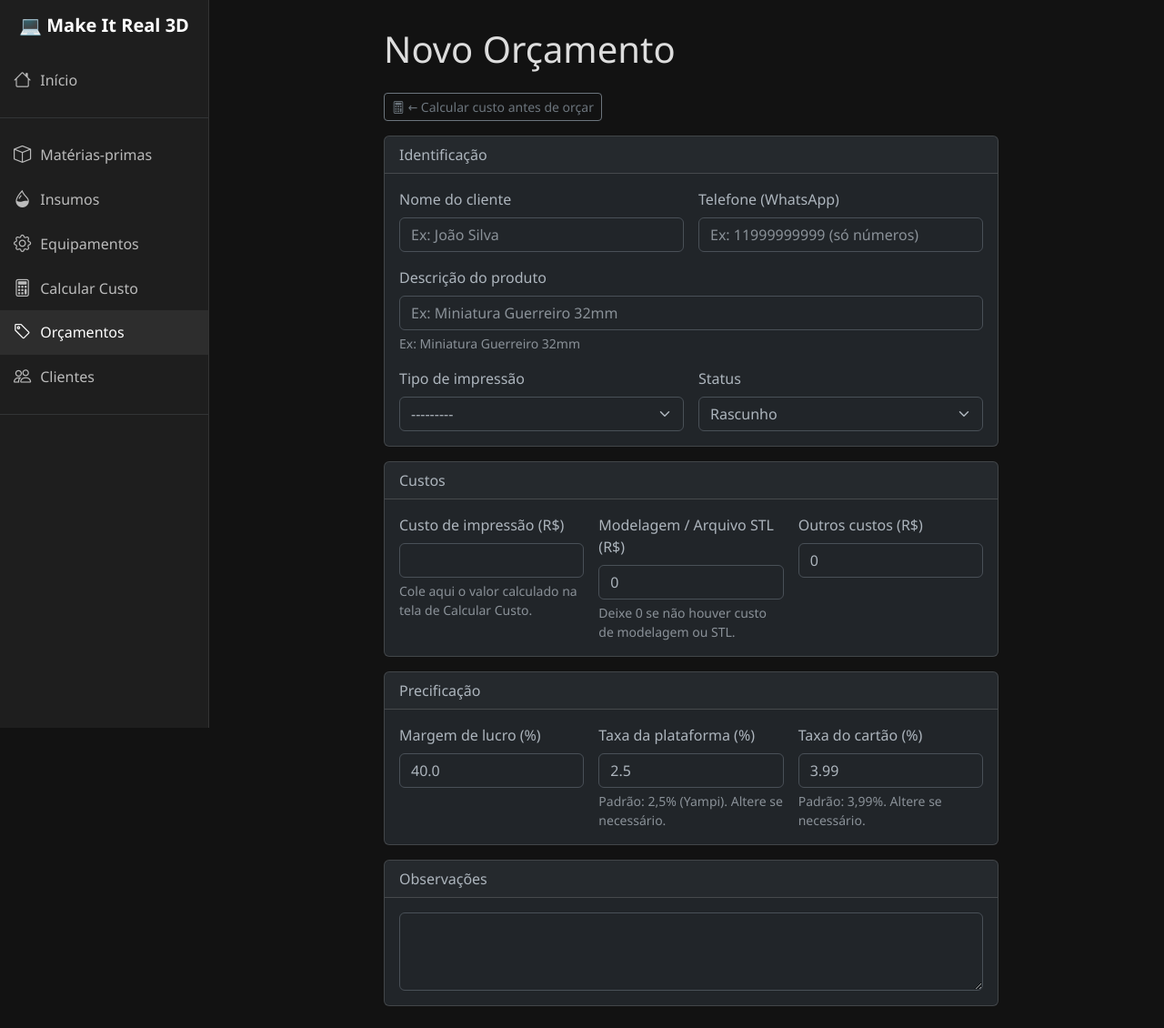
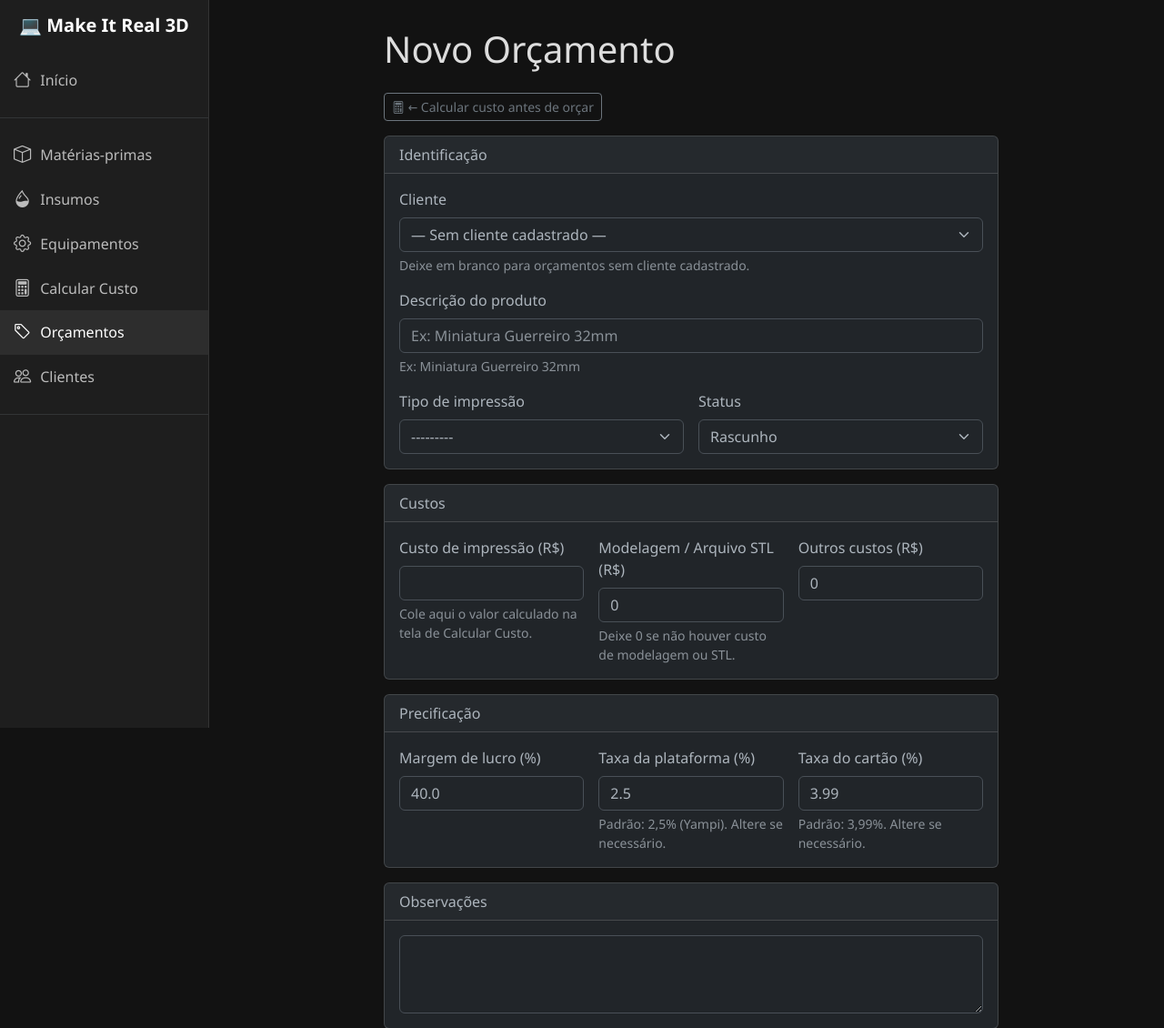
Before and after one commit to Uspinhal/Custos_3dPrint, a Django app: page /orcamentos/novo/ in a window 1280 px wide. Shown: the top 1130 px of the page at 91% size. Run offline with Django 5.2, Linux system fonts and the light colour scheme; data that the repository does not hold is empty.

Commit message:
feat(precificacao): integração completa orçamento-cliente com envio WhatsApp
- Substitui campos livres cliente_nome/telefone por FK para Cliente
- Formulário exibe apenas clientes ativos ordenados por nome
- Detalhe do orçamento exibe nome com link para ficha do cliente
- Botão WhatsApp atualiza status rascunho → enviado automaticamente
- Refatora detalhe_orcamento removendo lógica de URL duplicada
fix(equipamentos): elimina side-effect em custo_manutencao()

```diff
--- a/django_app/impressao_3d/precificacao/forms.py
+++ b/django_app/impressao_3d/precificacao/forms.py
@@ -1,11 +1,26 @@
 from django import forms
+from django.forms import ModelChoiceField
+
+from clientes.models import Cliente
 from .models import Orcamento
 
 
+class ClienteChoiceField(ModelChoiceField):
+    def label_from_instance(self, obj):
+        return obj.nome #type: ignore
 class OrcamentoForm(forms.ModelForm):
+    cliente = ClienteChoiceField(
+        queryset=Cliente.objects.filter(ativo=True).order_by('nome'),
+        required=False,
+        empty_label='— Sem cliente cadastrado —',
+        widget=forms.Select(attrs={'class': 'form-select'}),
+        label='Cliente',
+        help_text='Deixe em branco para orçamentos sem cliente cadastrado.',
+    )
     class Meta:
         model = Orcamento
         fields = [
+            'cliente',
             'descricao',
             'tipo_impressao',
             'custo_impressao',
@@ -16,10 +31,9 @@ class OrcamentoForm(forms.ModelForm):
             'taxa_cartao',
             'status',
             'observacoes',
-            'cliente_nome',
-            'cliente_telefone',
         ]
         widgets = {
+            'cliente':         forms.Select(attrs={'class': 'form-select'}),
             'descricao':       forms.TextInput(attrs={'class': 'form-control', 'placeholder': 'Ex: Miniatura Guerreiro 32mm'}),
             'tipo_impressao':  forms.Select(attrs={'class': 'form-select'}),
             'custo_impressao': forms.NumberInput(attrs={'class': 'form-control', 'step': '0.01'}),
@@ -30,10 +44,9 @@ class OrcamentoForm(forms.ModelForm):
             'taxa_cartao':     forms.NumberInput(attrs={'class': 'form-control', 'step': '0.01'}),
             'status':          forms.Select(attrs={'class': 'form-select'}),
             'observacoes':     forms.Textarea(attrs={'class': 'form-control', 'rows': 3}),
-            'cliente_nome':     forms.TextInput(attrs={'class': 'form-control', 'placeholder': 'Ex: João Silva'}),
-            'cliente_telefone': forms.TextInput(attrs={'class': 'form-control', 'placeholder': 'Ex: 11999999999 (só números)'}),
         }
         labels = {
+            'cliente':         'Cliente',
             'descricao':       'Descrição do produto',
             'tipo_impressao':  'Tipo de impressão',
             'custo_impressao': 'Custo de impressão (R$)',
@@ -44,10 +57,9 @@ class OrcamentoForm(forms.ModelForm):
             'taxa_cartao':     'Taxa do cartão (%)',
             'status':          'Status',
             'observacoes':     'Observações',
-            'cliente_nome':     'Nome do cliente',
-            'cliente_telefone': 'Telefone (WhatsApp)',
         }
         help_texts = {
+            'cliente':         'Deixe em branco para orçamentos sem cliente cadastrado.',
             'custo_impressao': 'Cole aqui o valor calculado na tela de Calcular Custo.',
             'custo_modelagem': 'Deixe 0 se não houver custo de modelagem ou STL.',
             'taxa_plataforma': 'Padrão: 2,5% (Yampi). Altere se necessário.',
--- a/django_app/impressao_3d/precificacao/urls.py
+++ b/django_app/impressao_3d/precificacao/urls.py
@@ -9,4 +9,5 @@ urlpatterns = [
     path('<int:orcamento_id>/',        views.detalhe_orcamento, name='detalhe'),
     path('<int:orcamento_id>/editar/', views.editar_orcamento,  name='editar'),
     path('<int:orcamento_id>/deletar/',views.deletar_orcamento, name='deletar'),
+    path('<int:orcamento_id>/enviar/', views.enviar_orcamento, name='enviar'),
 ]
--- a/django_app/impressao_3d/precificacao/views.py
+++ b/django_app/impressao_3d/precificacao/views.py
@@ -48,21 +48,7 @@ def editar_orcamento(request, orcamento_id):
 
 def detalhe_orcamento(request, orcamento_id):
     orcamento = get_object_or_404(Orcamento, id=orcamento_id)
-    nome = orcamento.cliente_nome or "cliente"
-    msg = (
-        f"Olá *{nome}*! Segue o orçamento para *{orcamento.descricao}*:\n\n"
-        f" - Valor Total: *R$ {orcamento.preco_final:.2f}*\n\n"
-        f"Qualquer dúvida estou à disposição!\n\n"
-        f"(ESSA MENSAGEM É UM TESTE AUTOMÁTICO, NÃO RESPONDA)"
-    )
-
-    if orcamento.cliente_telefone:
-        whatsapp_url = f"https://wa.me/55{orcamento.cliente_telefone}?text={quote(msg)}"
-    else:
-        whatsapp_url = f"https://wa.me/?text={quote(msg)}"
-
-    return render(request, 'precificacao/detalhe.html',
-                  {'orcamento': orcamento, 'whatsapp_url': whatsapp_url})
+    return render(request, 'precificacao/detalhe.html', {'orcamento': orcamento})
 
 
 def deletar_orcamento(request, orcamento_id):
@@ -70,3 +56,27 @@ def deletar_orcamento(request, orcamento_id):
     orcamento.delete()
     messages.success(request, "Orçamento excluído.")
     return redirect('precificacao:lista')
+
+def enviar_orcamento(request, orcamento_id):
+    orcamento = get_object_or_404(Orcamento, id=orcamento_id)
+
+    if orcamento.status == 'rascunho':
+        orcamento.status = 'enviado'
+        orcamento.save()
+        messages.success(request, "Status atualizado para Enviado.")
+
+    nome = (orcamento.cliente.nome if orcamento.cliente else "cliente")
+    telefone = (orcamento.cliente.whatsapp if orcamento.cliente else None)
+
+    msg = (
+        f"Olá *{nome}*! Segue o orçamento para *{orcamento.descricao}*:\n\n"
+        f" - Valor Total: *R$ {orcamento.preco_final:.2f}*\n\n"
+        f"Qualquer dúvida estou à disposição!"
+    )
+
+    if telefone:
+        whatsapp_url = f"https://wa.me/55{telefone}?text={quote(msg)}"
+    else:
+        whatsapp_url = f"https://wa.me/?text={quote(msg)}"
+
+    return redirect(whatsapp_url)
--- a/django_app/impressao_3d/templates/precificacao/form.html
+++ b/django_app/impressao_3d/templates/precificacao/form.html
@@ -14,15 +14,12 @@
         <div class="card mb-3">
             <div class="card-header">Identificação</div>
             <div class="card-body row g-3">
-                <div class="col-md-6">
-                    <label class="form-label">
-                        {{ form.cliente_nome.label }}
-                    </label>
-                    {{ form.cliente_nome }}
-                </div>
-                <div class="col-md-6">
-                    <label class="form-label">{{ form.cliente_telefone.label }}</label>
-                    {{ form.cliente_telefone }}
+                <div class="col-12">
+                    <label class="form-label">{{ form.cliente.label }}</label>
+                    {{ form.cliente }}
+                    {% if form.cliente.help_text %}
+                        <div class="form-text">{{ form.cliente.help_text }}</div>
+                    {% endif %}
                 </div>
                 <div class="col-12">
                     <label class="form-label">{{ form.descricao.label }}</label>
```
Also changed, not shown: django_app/impressao_3d/equipamentos/models.py (+10 -11 lines), django_app/impressao_3d/templates/precificacao/detalhe.html (+12 -4 lines).
